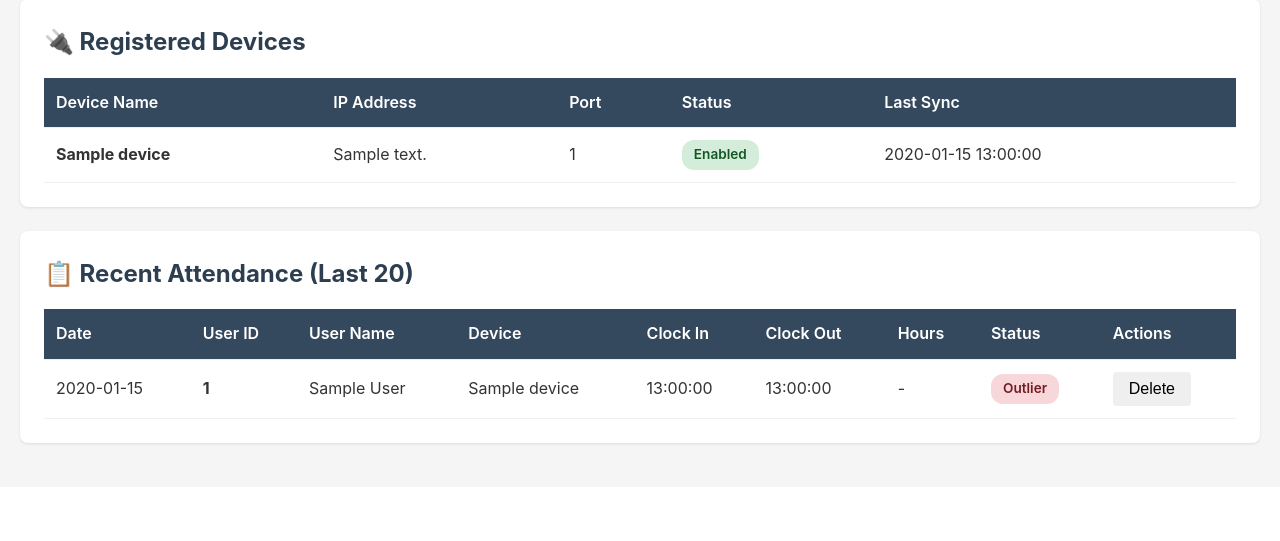
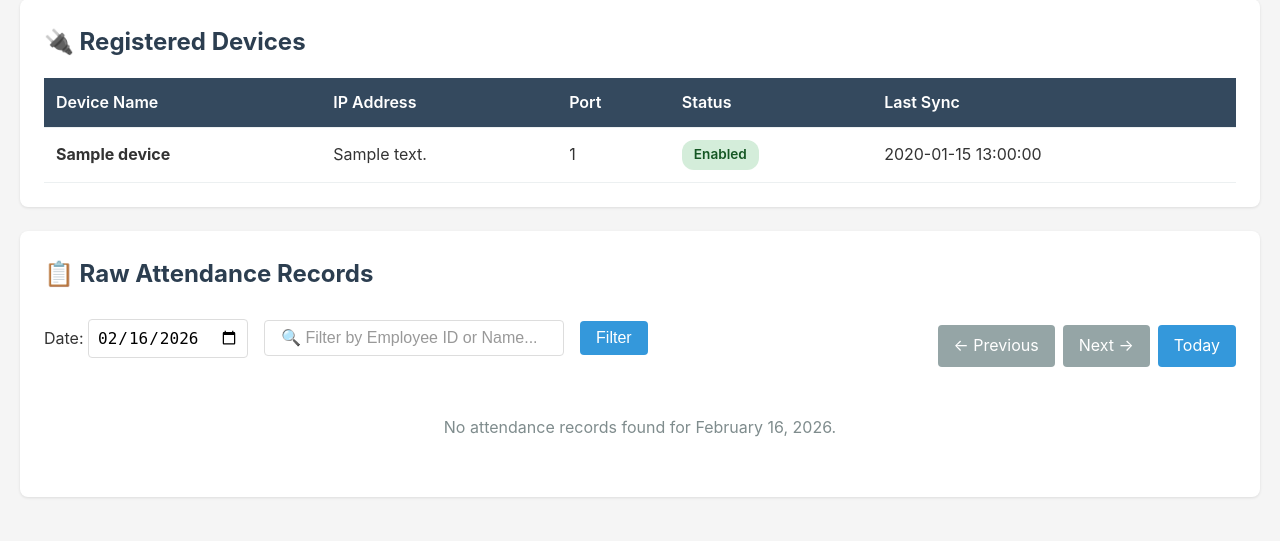
Before and after one commit to chrismotari/zkteco-f18-attendance-bridge, a Django app: page / in a window 1280 px wide. Shown: the part 669-1210 px from the top of the page. Before the commit the page ends 1115 px from the top, so only its background shows below. Run offline with Django 4.2, Linux system fonts and the light colour scheme; tables that the repository leaves empty hold one stand-in row (values such as "Sample post"); parts of the project's set-up code (start-up, migrations or seed data) failed here and were passed over.

Commit message:
Update dashboard to show all punches

```diff
--- a/core/templates/core/dashboard.html
+++ b/core/templates/core/dashboard.html
@@ -88,64 +88,86 @@
     {% endif %}
 </div>
 
-<!-- Recent Attendance -->
+<!-- Raw Attendance Records -->
 <div class="card">
-    <h2>📋 Recent Attendance (Last 20)</h2>
+    <h2>📋 Raw Attendance Records</h2>
 
-    {% if recent_attendances %}
+    <form method="get" class="filter-form" style="margin-bottom: 1rem;">
+        <div>
+            <label for="date">Date:</label>
+            <input type="date" id="date" name="date" value="{{ selected_date|date:'Y-m-d' }}" required>
+        </div>
+
+        <div>
+            <input type="text" id="employee" name="employee" value="{{ employee_filter }}" placeholder="🔍 Filter by Employee ID or Name..." style="padding: 0.5rem 1rem; border: 1px solid #ddd; border-radius: 4px; width: 300px;">
+        </div>
+
+        <button type="submit" class="btn btn-primary">Filter</button>
+
+        <div class="pagination" style="margin-left: auto;">
+            <a href="?date={{ prev_date|date:'Y-m-d' }}{% if employee_filter %}&employee={{ employee_filter }}{% endif %}" class="btn btn-secondary">← Previous</a>
+            <a href="?date={{ next_date|date:'Y-m-d' }}{% if employee_filter %}&employee={{ employee_filter }}{% endif %}" class="btn btn-secondary">Next →</a>
+            <a href="?date={{ today|date:'Y-m-d' }}{% if employee_filter %}&employee={{ employee_filter }}{% endif %}" class="btn btn-primary">Today</a>
+        </div>
+    </form>
+
+    {% if page_obj %}
+    <p style="color: #7f8c8d; margin-bottom: 1rem;">
+        Showing {{ page_obj.start_index }}-{{ page_obj.end_index }} of {{ page_obj.paginator.count }} records for {{ selected_date|date:"F d, Y" }}
+    </p>
+
     <table>
         <thead>
             <tr>
-                <th>Date</th>
-                <th>User ID</th>
-                <th>User Name</th>
+                <th>Time</th>
+                <th>Employee Name</th>
                 <th>Device</th>
-                <th>Clock In</th>
-                <th>Clock Out</th>
-                <th>Hours</th>
                 <th>Status</th>
-                <th>Actions</th>
+                <th>Verify Type</th>
             </tr>
         </thead>
         <tbody>
-            {% for attendance in recent_attendances %}
+            {% for attendance in page_obj %}
             <tr>
-                <td>{{ attendance.date|date:"Y-m-d" }}</td>
-                <td><strong>{{ attendance.user_id }}</strong></td>
-                <td>{{ attendance.user_name }}</td>
+                <td><strong>{{ attendance.timestamp|format_datetime }}</strong></td>
+                <td>{{ attendance.user_name_display }}</td>
                 <td>{{ attendance.device.name }}</td>
-                <td>{{ attendance.clock_in|format_time }}</td>
                 <td>
-                    {% if attendance.clock_out %}
-                        {{ attendance.clock_out|format_time }}
+                    {% if attendance.status == 0 %}
+                        <span class="badge badge-success">Check In</span>
+                    {% elif attendance.status == 1 %}
+                        <span class="badge" style="background: #e74c3c; color: white;">Check Out</span>
                     {% else %}
-                        <span class="badge badge-warning">N/A</span>
+                        <span class="badge" style="background: #95a5a6; color: white;">Status {{ attendance.status }}</span>
                     {% endif %}
                 </td>
                 <td>
-                    {% if attendance.hours_worked %}
-                        {{ attendance.hours_worked|floatformat:2 }}h
-                    {% else %}
-                        -
-                    {% endif %}
-                </td>
-                <td>
-                    {% if attendance.is_outlier %}
-                        <span class="badge badge-danger">Outlier</span>
-                    {% else %}
-                        <span class="badge badge-success">Normal</span>
-                    {% endif %}
-                </td>
-                <td>
-                    <button class="btn btn-danger" onclick="deleteProcessed({{ attendance.id }})">Delete</button>
+                    <small style="color: #7f8c8d;">Type {{ attendance.verify_type }}</small>
                 </td>
             </tr>
             {% endfor %}
         </tbody>
     </table>
+
+    <!-- Pagination -->
+    {% if page_obj.has_other_pages %}
+    <div class="pagination" style="margin-top: 1rem; display: flex; justify-content: center; gap: 0.5rem;">
+        {% if page_obj.has_previous %}
+            <a href="?date={{ selected_date|date:'Y-m-d' }}&page=1{% if employee_filter %}&employee={{ employee_filter }}{% endif %}" class="btn btn-secondary">First</a>
+            <a href="?date={{ selected_date|date:'Y-m-d' }}&page={{ page_obj.previous_page_number }}{% if employee_filter %}&employee={{ employee_filter }}{% endif %}" class="btn btn-secondary">Previous</a>
+        {% endif %}
+
+        <span class="btn" style="background: #ecf0f1; cursor: default;">Page {{ page_obj.number }} of {{ page_obj.paginator.num_pages }}</span>
+
+        {% if page_obj.has_next %}
+            <a href="?date={{ selected_date|date:'Y-m-d' }}&page={{ page_obj.next_page_number }}{% if employee_filter %}&employee={{ employee_filter }}{% endif %}" class="btn btn-secondary">Next</a>
+            <a href="?date={{ selected_date|date:'Y-m-d' }}&page={{ page_obj.paginator.num_pages }}{% if employee_filter %}&employee={{ employee_filter }}{% endif %}" class="btn btn-secondary">Last</a>
+        {% endif %}
+    </div>
+    {% endif %}
     {% else %}
     <p style="text-align: center; padding: 2rem; color: #7f8c8d;">
-        No attendance records yet.
+        No attendance records found for {{ selected_date|date:"F d, Y" }}.
     </p>
     {% endif %}
 </div>
@@ -154,51 +176,9 @@
 
 {% block extra_js %}
 <script>
-function getCookie(name) {
-    let cookieValue = null;
-    if (document.cookie && document.cookie !== '') {
-        const cookies = document.cookie.split(';');
-        for (let i = 0; i < cookies.length; i++) {
-            const cookie = cookies[i].trim();
-            if (cookie.substring(0, name.length + 1) === (name + '=')) {
-                cookieValue = decodeURIComponent(cookie.substring(name.length + 1));
-                break;
-            }
-        }
-    }
-    return cookieValue;
-}
-
-async function deleteProcessed(processedId) {
-    if (!confirm('Delete this attendance (will remove the underlying raw punch(s) from the bridge DB)? This CANNOT delete single records on the device.')) {
-        return;
-    }
-
-    const formData = new FormData();
-    formData.append('processed_id', processedId);
-
-    const csrfToken = getCookie('csrftoken');
-
-    try {
-        const response = await fetch('{% url "delete_attendance" %}', {
-            method: 'POST',
-            headers: {
-                'X-CSRFToken': csrfToken
-            },
-            body: formData
-        });
-
-        const data = await parseJsonResponse(response);
-
-        if (data.error) {
-            alert('Error: ' + data.error);
-        } else {
-            alert('Deleted ' + data.deleted + ' raw record(s).');
-            location.reload();
-        }
-    } catch (err) {
-        alert('Error: ' + err.message);
-    }
-}
+    // Auto-submit form when date changes
+    document.getElementById('date').addEventListener('change', function() {
+        this.form.submit();
+    });
 </script>
 {% endblock %}
--- a/core/views.py
+++ b/core/views.py
@@ -176,9 +176,10 @@
 def attendance_report(request):
     """
     Display attendance report for a specific date.
+    Shows all users, including those who didn't clock in.
     Allows filtering by date and device.
     """
-    from django.db.models import Subquery, OuterRef, CharField, Value, Q
+    from django.db.models import Subquery, OuterRef, CharField, Value, Q, Prefetch
     from django.db.models.functions import Coalesce
 
     # Get date from request (default to today)
@@ -197,72 +198,85 @@
     # Get search query
     search_query = request.GET.get('search', '').strip()
 
-    # Subquery to get user name from DeviceUser table (efficient - single query)
-    user_name_subquery = DeviceUser.objects.filter(
-        user_id=OuterRef('user_id')
-    ).values('name')[:1]
-
-    # Query processed attendance for selected date with annotated user_name
-    # Use shift_date (new field) with fallback to date (legacy) for backward compatibility
-    attendances = ProcessedAttendance.objects.filter(
-        Q(shift_date=selected_date) | Q(date=selected_date, shift_date__isnull=True)
-    ).annotate(
-        user_name_display=Coalesce(
-            Subquery(user_name_subquery, output_field=CharField()),
-            'user_id',  # Fallback to user_id if no DeviceUser found
-            output_field=CharField()
-        )
-    )
+    # Get all users (optionally filtered by device or search)
+    users_query = DeviceUser.objects.all()
 
     # Apply device filter if specified
     if device_id:
-        attendances = attendances.filter(device_id=device_id)
+        users_query = users_query.filter(device_id=device_id)
 
     # Apply search filter if specified
     if search_query:
-        # Search in user_id or user_name (via DeviceUser)
-        attendances = attendances.filter(
+        users_query = users_query.filter(
             Q(user_id__icontains=search_query) |
-            Q(user_id__in=DeviceUser.objects.filter(name__icontains=search_query).values_list('user_id', flat=True))
+            Q(name__icontains=search_query) |
+            Q(full_name__icontains=search_query)
         )
 
-    # Order by user_id
-    attendances = attendances.select_related('device').order_by('user_id')
+    # Get attendance records for the selected date
+    attendance_records = ProcessedAttendance.objects.filter(
+        Q(shift_date=selected_date) | Q(date=selected_date, shift_date__isnull=True)
+    ).select_related('device')
+
+    if device_id:
+        attendance_records = attendance_records.filter(device_id=device_id)
+
+    # Create a dictionary of attendance records by user_id for easy lookup
+    attendance_by_user = {att.user_id: att for att in attendance_records}
+
+    # Build a list combining users with their attendance (or None)
+    combined_data = []
+    for user in users_query.select_related('device').order_by('full_name', 'name'):
+        attendance = attendance_by_user.get(user.user_id)
+        combined_data.append({
+            'user': user,
+            'user_name_display': user.display_name,
+            'user_id': user.user_id,
+            'device': user.device,
+            'attendance': attendance,
+            'clock_in': attendance.clock_in if attendance else None,
+            'clock_out': attendance.clock_out if attendance else None,
+            'hours_worked': attendance.hours_worked if attendance else None,
+            'is_incomplete': attendance.is_incomplete if attendance else False,
+            'is_late_arrival': attendance.is_late_arrival if attendance else False,
+            'is_early_departure': attendance.is_early_departure if attendance else False,
+            'is_outlier': attendance.is_outlier if attendance else False,
+            'synced_to_crm': attendance.synced_to_crm if attendance else False,
+            'outlier_reason': attendance.outlier_reason if attendance else None,
+            'id': attendance.id if attendance else None,
+        })
 
     # Get all devices for filter dropdown
     devices = Device.objects.all()
 
-    # Calculate statistics
-    total_records = attendances.count()
-    outliers_count = attendances.filter(is_outlier=True).count()
-    late_arrivals = attendances.filter(is_late_arrival=True).count()
-    early_departures = attendances.filter(is_early_departure=True).count()
-    incomplete_count = attendances.filter(is_incomplete=True).count()
-    normal_count = attendances.filter(
-        is_outlier=False,
-        is_late_arrival=False,
-        is_early_departure=False,
-        is_incomplete=False
-    ).count()
-    synced_count = attendances.filter(synced_to_crm=True).count()
+    # Calculate statistics based on actual attendance records
+    total_users = len(combined_data)
+    total_records = len([d for d in combined_data if d['attendance']])
+    outliers_count = len([d for d in combined_data if d['is_outlier']])
+    late_arrivals = len([d for d in combined_data if d['is_late_arrival']])
+    early_departures = len([d for d in combined_data if d['is_early_departure']])
+    incomplete_count = len([d for d in combined_data if d['is_incomplete']])
+    normal_count = len([d for d in combined_data if d['attendance'] and not d['is_outlier'] and not d['is_late_arrival'] and not d['is_early_departure'] and not d['is_incomplete']])
+    synced_count = len([d for d in combined_data if d['synced_to_crm']])
     unsynced_count = total_records - synced_count
+    absent_count = total_users - total_records
 
     # Calculate total hours worked
     total_hours = 0
-    for attendance in attendances:
-        if attendance.clock_in and attendance.clock_out:
-            hours = attendance.hours_worked
-            if hours:
-                total_hours += hours
+    for data in combined_data:
+        if data['hours_worked']:
+            total_hours += data['hours_worked']
 
     context = {
         'selected_date': selected_date,
         'selected_device_id': device_id,
         'search_query': search_query,
-        'attendances': attendances,
+        'attendances': combined_data,
         'devices': devices,
         'statistics': {
+            'total_users': total_users,
             'total_records': total_records,
+            'absent_count': absent_count,
             'outliers_count': outliers_count,
             'late_arrivals': late_arrivals,
             'early_departures': early_departures,
@@ -375,8 +389,16 @@
     search_query = request.GET.get('search', '').strip()
 
     # Subquery to get user name from DeviceUser table (efficient - single query)
-    user_name_subquery = DeviceUser.objects.filter(
-        user_id=OuterRef('user_id')
+    # Match by both user_id and device to handle cases where same user_id exists on multiple devices
+    # Prefer full_name, fall back to name, then user_id
+    full_name_subquery = DeviceUser.objects.filter(
+        user_id=OuterRef('user_id'),
+        device=OuterRef('device')
+    ).values('full_name')[:1]
+
+    name_subquery = DeviceUser.objects.filter(
+        user_id=OuterRef('user_id'),
+        device=OuterRef('device')
     ).values('name')[:1]
 
     # Query processed attendance for selected date with annotated user_name
@@ -386,7 +408,8 @@
         Q(shift_date=selected_date) | Q(date=selected_date, shift_date__isnull=True)
     ).annotate(
         user_name_display=Coalesce(
-            Subquery(user_name_subquery, output_field=CharField()),
+            Subquery(full_name_subquery, output_field=CharField()),
+            Subquery(name_subquery, output_field=CharField()),
             'user_id',  # Fallback to user_id if no DeviceUser found
             output_field=CharField()
         )
@@ -406,11 +429,14 @@
         from django.db.models import Q
         attendances = attendances.filter(
             Q(user_id__icontains=search_query) |
-            Q(user_id__in=DeviceUser.objects.filter(name__icontains=search_query).values_list('user_id', flat=True))
+            Q(user_id__in=DeviceUser.objects.filter(
+                Q(name__icontains=search_query) |
+                Q(full_name__icontains=search_query)
+            ).values_list('user_id', flat=True))
         )
 
-    # Order by user_id
-    attendances = attendances.select_related('device').order_by('user_id')
+    # Order by user_name_display alphabetically
+    attendances = attendances.select_related('device').order_by('user_name_display')
 
     # Calculate statistics
     total_records = attendances.count()
@@ -449,9 +475,11 @@
 def sync_day(request):
     """
     Sync attendance for a specific day: fetch raw data and process it.
+    Also identifies and records outlier punches.
     """
     from .device_utils import fetch_attendance
     from .processing_utils import process_all_attendance_for_date
+    from .models import OutlierPunch
 
     if request.method != 'POST':
         return JsonResponse({'error': 'POST request required'}, status=405)
@@ -477,11 +505,20 @@
     if not devices.exists():
         return JsonResponse({'error': 'No enabled devices found'}, status=404)
 
+    # Count outliers before processing
+    outliers_before = OutlierPunch.objects.filter(
+        punch_datetime__date=sync_date
+    )
+    if device_id:
+        outliers_before = outliers_before.filter(device_id=device_id)
+    outliers_count_before = outliers_before.count()
+
     results = {
         'date': date_str,
         'devices': [],
         'total_raw_fetched': 0,
         'total_processed': 0,
+        'total_outliers': 0,
     }
 
     # Fetch raw attendance for each device
@@ -538,25 +575,96 @@
     except Exception as e:
         results['processing_error'] = str(e)
 
+    # Count outliers after processing to see how many were created
+    outliers_after = OutlierPunch.objects.filter(
+        punch_datetime__date=sync_date
+    )
+    if device_id:
+        outliers_after = outliers_after.filter(device_id=device_id)
+    outliers_count_after = outliers_after.count()
+    results['total_outliers'] = outliers_count_after
+    results['new_outliers'] = outliers_count_after - outliers_count_before
+
     return JsonResponse(results)
 
 
 def dashboard(request):
     """
-    Main dashboard showing overview of attendance system.
+    Main dashboard showing overview of attendance system with paginated raw attendance.
     """
-    # Get recent attendance records
-    recent_attendances = ProcessedAttendance.objects.select_related('device').order_by('-date', '-updated_at')[:20]
+    from django.core.paginator import Paginator
+    from django.db.models import Subquery, OuterRef, CharField, Q
+    from django.db.models.functions import Coalesce
+
+    # Get filter parameters
+    selected_date_str = request.GET.get('date')
+    employee_filter = request.GET.get('employee', '').strip()
+    page_number = request.GET.get('page', 1)
+
+    # Determine date filter
+    if selected_date_str:
+        try:
+            selected_date = datetime.strptime(selected_date_str, '%Y-%m-%d').date()
+        except ValueError:
+            selected_date = timezone.now().date()
+    else:
+        selected_date = timezone.now().date()
+
+    # Subquery to get user name from DeviceUser table
+    # Match by both user_id and device to handle cases where same user_id exists on multiple devices
+    # Prefer full_name, fall back to name, then user_id
+    full_name_subquery = DeviceUser.objects.filter(
+        user_id=OuterRef('user_id'),
+        device=OuterRef('device')
+    ).values('full_name')[:1]
+
+    name_subquery = DeviceUser.objects.filter(
+        user_id=OuterRef('user_id'),
+        device=OuterRef('device')
+    ).values('name')[:1]
+
+    # Query raw attendance records for the selected date
+    raw_attendances = RawAttendance.objects.filter(
+        timestamp__date=selected_date
+    ).annotate(
+        user_name_display=Coalesce(
+            Subquery(full_name_subquery, output_field=CharField()),
+            Subquery(name_subquery, output_field=CharField()),
+            'user_id',
+            output_field=CharField()
+        )
+    ).select_related('device')
+
+    # Apply employee filter if specified
+    if employee_filter:
+        raw_attendances = raw_attendances.filter(
+            Q(user_id__icontains=employee_filter) |
+            Q(user_id__in=DeviceUser.objects.filter(
+                Q(name__icontains=employee_filter) |
+                Q(full_name__icontains=employee_filter)
+            ).values_list('user_id', flat=True))
+        )
+
+    # Order by timestamp (most recent first)
+    raw_attendances = raw_attendances.order_by('-timestamp')
+
+    # Paginate results (50 per page)
+    paginator = Paginator(raw_attendances, 50)
+    page_obj = paginator.get_page(page_number)
 
     # Get devices
     devices = Device.objects.all()
 
     # Get today's statistics
     today = timezone.now().date()
-    today_attendances = ProcessedAttendance.objects.filter(date=today)
+    today_attendances = ProcessedAttendance.objects.filter(
+        Q(shift_date=today) | Q(date=today, shift_date__isnull=True)
+    )
 
     context = {
-        'recent_attendances': recent_attendances,
+        'page_obj': page_obj,
+        'selected_date': selected_date,
+        'employee_filter': employee_filter,
         'devices': devices,
         'today_stats': {
             'total': today_attendances.count(),
@@ -564,6 +672,8 @@
             'unsynced': today_attendances.filter(synced_to_crm=False).count(),
         },
         'today': today,
+        'prev_date': selected_date - timedelta(days=1),
+        'next_date': selected_date + timedelta(days=1),
     }
 
     return render(request, 'core/dashboard.html', context)
@@ -872,14 +982,23 @@
     search_query = request.GET.get('search', '').strip()
 
     # Subquery to get user name from DeviceUser table
-    user_name_subquery = DeviceUser.objects.filter(
-        user_id=OuterRef('user_id')
+    # Match by both user_id and device to handle cases where same user_id exists on multiple devices
+    # Prefer full_name, fall back to name, then user_id
+    full_name_subquery = DeviceUser.objects.filter(
+        user_id=OuterRef('user_id'),
+        device=OuterRef('device')
+    ).values('full_name')[:1]
+
+    name_subquery = DeviceUser.objects.filter(
+        user_id=OuterRef('user_id'),
+        device=OuterRef('device')
     ).values('name')[:1]
 
     # Base query with user name annotation
     outliers = OutlierPunch.objects.annotate(
         user_name_display=Coalesce(
-            Subquery(user_name_subquery, output_field=CharField()),
+            Subquery(full_name_subquery, output_field=CharField()),
+            Subquery(name_subquery, output_field=CharField()),
             'user_id',
             output_field=CharField()
         )
@@ -912,7 +1031,10 @@
         outliers = outliers.filter(
             Q(user_id__icontains=search_query) |
             Q(reason__icontains=search_query) |
-            Q(user_id__in=DeviceUser.objects.filter(name__icontains=search_query).values_list('user_id', flat=True))
+            Q(user_id__in=DeviceUser.objects.filter(
+                Q(name__icontains=search_query) |
+                Q(full_name__icontains=search_query)
+            ).values_list('user_id', flat=True))
         )
 
     # Order by punch_datetime descending (most recent first)
```
Also changed, not shown: core/models.py (+10 -3 lines), core/templates/core/attendance_report.html (+31 -8 lines), core/migrations/0009_deviceuser_full_name_alter_deviceuser_name.py (added).
